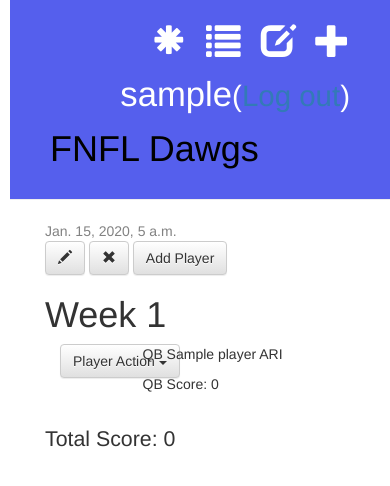
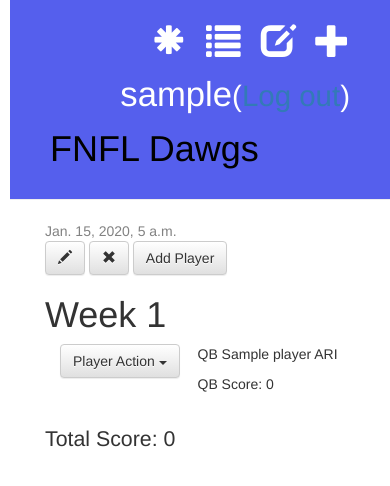
Before and after one commit to wallace123/fnfldawgs, a Django app: page /lineup/1/ in a window 390 px wide. Shown: the top 486 px of the page. Run offline with Django 3.2, Linux system fonts and the light colour scheme; a user stored in the database is signed in; tables that the repository leaves empty hold one stand-in row (values such as "Sample post"); some libraries are stand-ins or nearby versions.

Commit message:
modified css for mobile

```diff
--- a/fnfl/templates/fnfl/lineup_detail.html
+++ b/fnfl/templates/fnfl/lineup_detail.html
@@ -20,7 +20,7 @@
     <div class="container">
       {% if qb != '' %}
         <div class="row text-left">
-          <div class="col-xs-3 col-md-2">
+          <div class="col-xs-5 col-md-2">
             <div class="dropdown" style="display:inline">
 
               <button class="btn btn-default dropdown-toggle" type="button"
@@ -38,7 +38,7 @@
             </div>
           </div>
 
-          <div class="col-xs-9 col-md-10 text-left">
+          <div class="col-xs-7 col-md-10 text-left">
             <p>{{qb.position}} {{qb.name}} {{qb.team}}</p>
             <p>QB Score: {{qb_score}}<p>
           </div>
@@ -47,7 +47,7 @@
 
       {% if rb1 != '' %}
         <div class="row text-left">
-          <div class="col-xs-3 col-md-2">
+          <div class="col-xs-5 col-md-2">
             <div class="dropdown" style="display:inline">
 
               <button class="btn btn-default dropdown-toggle" type="button"
@@ -65,7 +65,7 @@
             </div>
           </div>
 
-          <div class="col-xs-9 col-md-10 text-left">
+          <div class="col-xs-7 col-md-10 text-left">
             <p>{{rb1.position}} {{rb1.name}} {{rb1.team}}</p>
             <p>RB Score: {{rb1_score}}<p>
           </div>
@@ -74,7 +74,7 @@
 
       {% if rb2 != '' %}
         <div class="row text-left">
-          <div class="col-xs-3 col-md-2">
+          <div class="col-xs-5 col-md-2">
             <div class="dropdown" style="display:inline">
 
               <button class="btn btn-default dropdown-toggle" type="button"
@@ -92,7 +92,7 @@
             </div>
           </div>
 
-          <div class="col-xs-9 col-md-10 text-left">
+          <div class="col-xs-7 col-md-10 text-left">
             <p>{{rb2.position}} {{rb2.name}} {{rb2.team}}</p>
             <p>RB Score: {{rb2_score}}<p>
           </div>
@@ -101,7 +101,7 @@
 
       {% if wr1 != '' %}
         <div class="row text-left">
-          <div class="col-xs-3 col-md-2">
+          <div class="col-xs-5 col-md-2">
             <div class="dropdown" style="display:inline">
 
               <button class="btn btn-default dropdown-toggle" type="button"
@@ -119,7 +119,7 @@
             </div>
           </div>
 
-          <div class="col-xs-9 col-md-10 text-left">
+          <div class="col-xs-7 col-md-10 text-left">
             <p>{{wr1.position}} {{wr1.name}} {{wr1.team}}</p>
             <p>WR Score: {{wr1_score}}<p>
           </div>
@@ -128,7 +128,7 @@
 
       {% if wr2 != '' %}
         <div class="row text-left">
-          <div class="col-xs-3 col-md-2">
+          <div class="col-xs-5 col-md-2">
             <div class="dropdown" style="display:inline">
 
               <button class="btn btn-default dropdown-toggle" type="button"
@@ -146,7 +146,7 @@
             </div>
           </div>
 
-          <div class="col-xs-9 col-md-10 text-left">
+          <div class="col-xs-7 col-md-10 text-left">
             <p>{{wr2.position}} {{wr2.name}} {{wr2.team}}</p>
             <p>WR Score: {{wr2_score}}<p>
           </div>
@@ -155,7 +155,7 @@
 
       {% if te != '' %}
         <div class="row text-left">
-          <div class="col-xs-3 col-md-2">
+          <div class="col-xs-5 col-md-2">
             <div class="dropdown" style="display:inline">
 
               <button class="btn btn-default dropdown-toggle" type="button"
@@ -173,7 +173,7 @@
             </div>
           </div>
 
-          <div class="col-xs-9 col-md-10 text-left">
+          <div class="col-xs-7 col-md-10 text-left">
             <p>{{te.position}} {{te.name}} {{te.team}}</p>
             <p>TE Score: {{te_score}}<p>
           </div>
@@ -182,7 +182,7 @@
 
       {% if k != '' %}
         <div class="row text-left">
-          <div class="col-xs-3 col-md-2">
+          <div class="col-xs-5 col-md-2">
             <div class="dropdown" style="display:inline">
 
               <button class="btn btn-default dropdown-toggle" type="button"
@@ -200,7 +200,7 @@
             </div>
           </div>
 
-          <div class="col-xs-9 col-md-10 text-left">
+          <div class="col-xs-7 col-md-10 text-left">
             <p>{{k.position}} {{k.name}} {{k.team}}</p>
             <p>K Score: {{k_score}}<p>
           </div>
```
